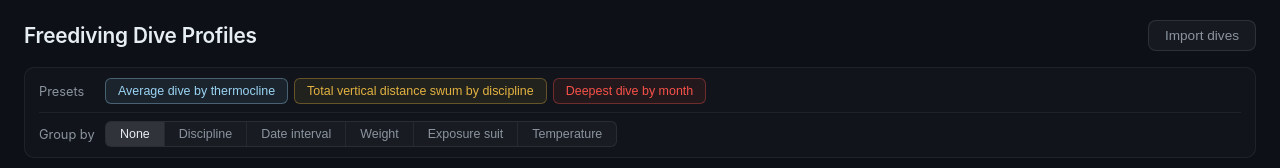
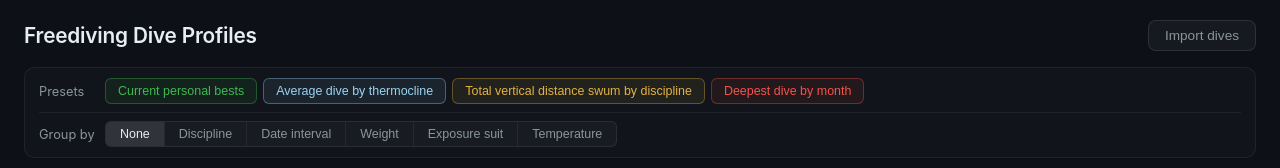
Before and after one commit to drigberg/freediving-data-explorer, a React (Vite) app: page / in a window 1280 px wide. Shown: the top 168 px of the page. Built offline with nearby package versions, Linux system fonts and the light colour scheme; no server answers.

Commit message:
PBs preset

```diff
--- a/src/grouping.ts
+++ b/src/grouping.ts
@@ -69,6 +69,19 @@ export interface GroupingPreset {
 }
 
 export const GROUPING_PRESETS: GroupingPreset[] = [
+  {
+    id: "personal-bests",
+    label: "Current personal bests",
+    config: {
+      groupMode: "discipline",
+      dateIntervalUnit: "month",
+      temperatureIncrement: 5,
+      temperatureMode: "difference",
+      displayMode: "maximum",
+      maximumCriterion: "deepest",
+      aggregationMode: "none",
+    },
+  },
   {
     id: "thermocline",
     label: "Average dive by thermocline",
--- a/src/index.css
+++ b/src/index.css
@@ -255,6 +255,23 @@ body,
   background: transparent;
   cursor: pointer;
   transition: all 0.15s ease;
+}
+
+.grouping-preset-list button.preset-personal-bests {
+  color: #3fb950;
+  border-color: rgba(63, 185, 80, 0.35);
+  background: rgba(63, 185, 80, 0.08);
+}
+
+.grouping-preset-list button.preset-personal-bests.active {
+  color: #56d364;
+  border-color: rgba(63, 185, 80, 0.6);
+  background: rgba(63, 185, 80, 0.22);
+}
+
+.grouping-preset-list button.preset-personal-bests:hover:not(.active) {
+  color: #4ac959;
+  background: rgba(63, 185, 80, 0.14);
 }
 
 .grouping-preset-list button.preset-thermocline {
```
